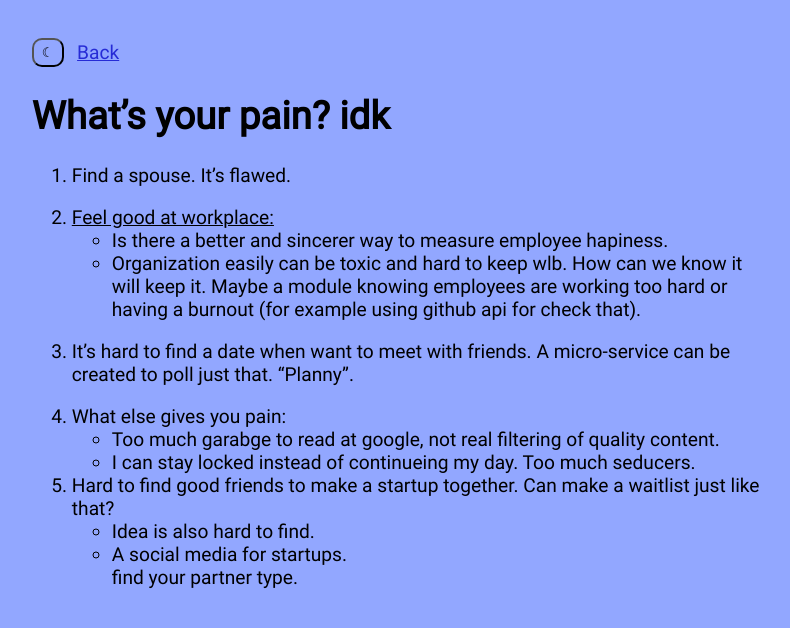
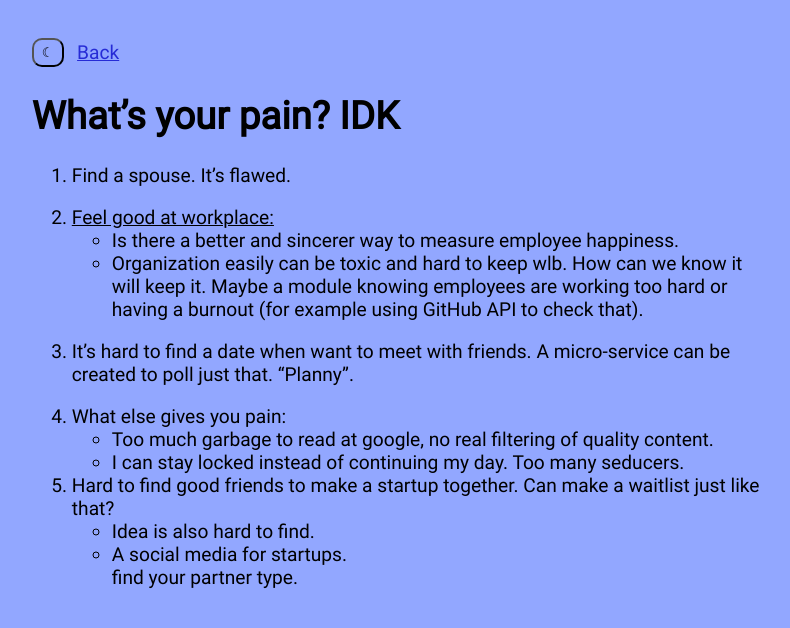
Before and after one commit to purple-cmd/blog, a Jekyll site: the page built from _posts/2022-04-14-Startup-Ideas.md, in a window 1280 px wide. Shown: the top 628 px of the page, without its empty margins (237-1027 px from the left). Built offline with Jekyll 4.4.1, drawn with Linux system fonts in a browser that asks for light colours.

Commit message:
grammerly

```diff
--- a/_posts/2022-04-14-Startup-Ideas.md
+++ b/_posts/2022-04-14-Startup-Ideas.md
@@ -2,20 +2,20 @@
 layout: default
 ---
 
-# What's your pain? idk
+# What's your pain? IDK
 
 1. Find a spouse. It's flawed.
 
 2. <u>Feel good at workplace:</u>
-- Is there a better and sincerer way to measure employee hapiness.
+- Is there a better and sincerer way to measure employee happiness.
 - Organization easily can be toxic and hard to keep wlb. How can we know it will keep it.
-Maybe a module knowing employees are working too hard or having a burnout (for example using github api for check that).
+Maybe a module knowing employees are working too hard or having a burnout (for example using GitHub API to check that).
 
 3. It's hard to find a date when want to meet with friends. A micro-service can be created to poll just that. "Planny".
 
 4. What else gives you pain:
-- Too much garabge to read at google, not real filtering of quality content.
-- I can stay locked instead of continueing my day. Too much seducers.
+- Too much garbage to read at google, no real filtering of quality content.
+- I can stay locked instead of continuing my day. Too many seducers.
 
 5. Hard to find good friends to make a startup together. Can make a waitlist just like that?
     - Idea is also hard to find.
```
